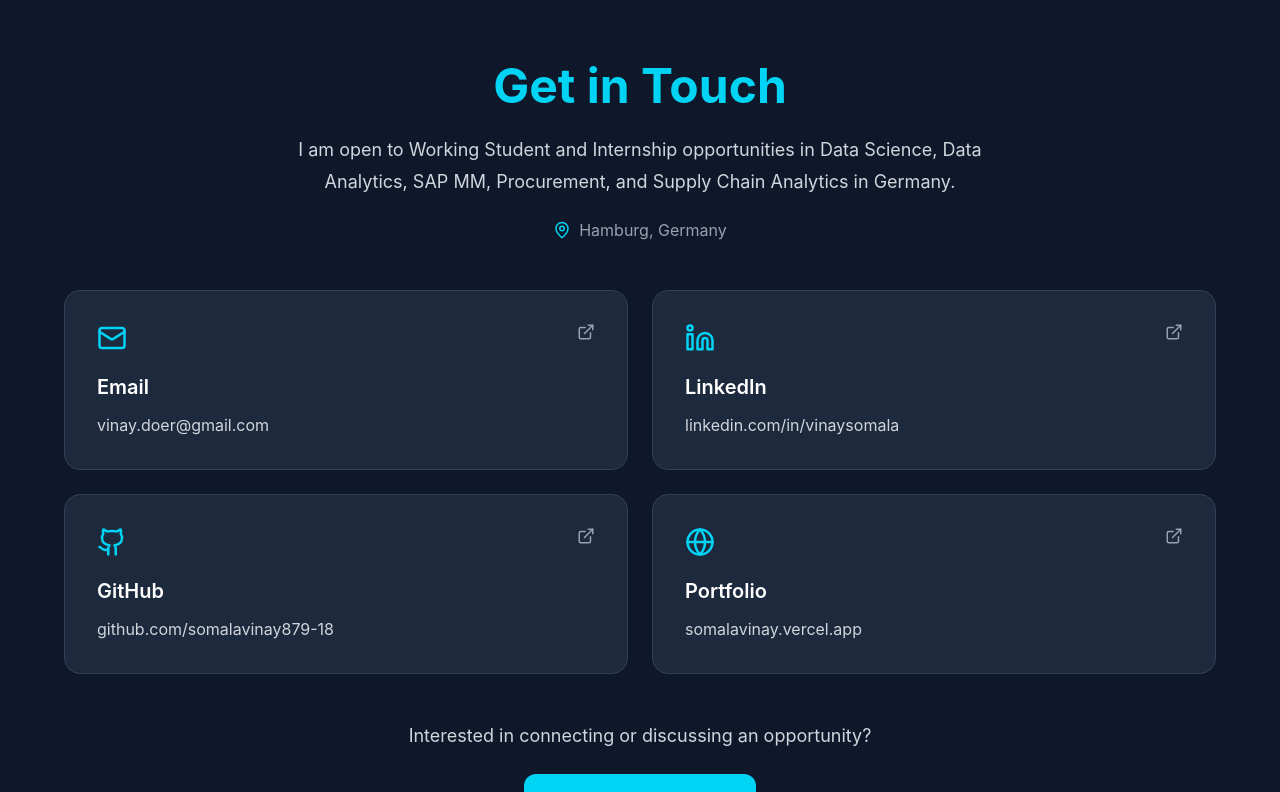
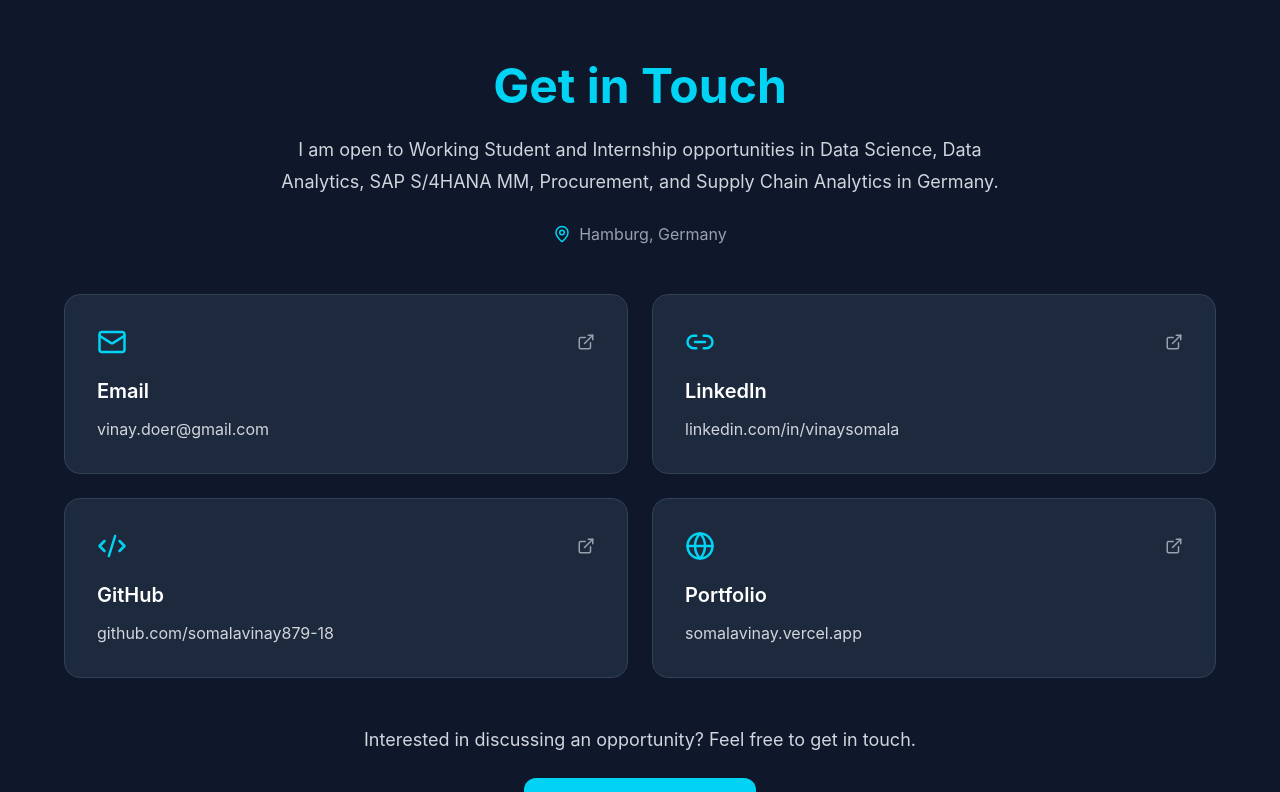
Before and after one commit to somalavinay879-18/vinay-somala-portfolio, a React app: page / in a window 1280 px wide. Shown: the part 7880-8672 px from the top of the page. Built offline with nearby package versions, Linux system fonts and the light colour scheme; the HTML template or start-up script is replaced by a standard one.

Commit message:
Update Contact.jsx

```diff
--- a/src/components/Contact.jsx
+++ b/src/components/Contact.jsx
@@ -1,8 +1,8 @@
 
 import {
     Mail,
-    Linkedin,
-    Github,
+    Link2,
+    Code2,
     Globe,
     MapPin,
     ExternalLink,
@@ -20,13 +20,13 @@ export default function Contact() {
             title: "LinkedIn",
             detail: "linkedin.com/in/vinaysomala",
             href: "https://www.linkedin.com/in/vinaysomala/",
-            icon: Linkedin,
+            icon: Link2,
         },
         {
             title: "GitHub",
             detail: "github.com/somalavinay879-18",
             href: "https://github.com/somalavinay879-18",
-            icon: Github,
+            icon: Code2,
         },
         {
             title: "Portfolio",
@@ -45,6 +45,7 @@ export default function Contact() {
 
                 {/* Section Heading */}
                 <div className="text-center mb-12">
+
                     <h2 className="text-4xl md:text-5xl font-bold text-cyan-400 mb-6">
                         Get in Touch
                     </h2>
@@ -52,17 +53,18 @@ export default function Contact() {
                     <p className="text-lg text-gray-300 leading-8 max-w-3xl mx-auto">
                         I am open to Working Student and Internship
                         opportunities in Data Science, Data Analytics,
-                        SAP MM, Procurement, and Supply Chain Analytics
-                        in Germany.
+                        SAP S/4HANA MM, Procurement, and Supply Chain
+                        Analytics in Germany.
                     </p>
 
-                    <p className="text-gray-400 mt-5 flex items-center justify-center gap-2">
+                    <div className="flex items-center justify-center gap-2 mt-6 text-gray-400">
                         <MapPin
                             size={18}
                             className="text-cyan-400"
                         />
-                        Hamburg, Germany
-                    </p>
+                        <span>Hamburg, Germany</span>
+                    </div>
+
                 </div>
 
                 {/* Contact Cards */}
@@ -87,7 +89,10 @@ export default function Contact() {
                                 }
                                 className="group block bg-slate-800 border border-slate-700 rounded-2xl p-6 md:p-8 hover:border-cyan-400 hover:-translate-y-1 hover:shadow-lg hover:shadow-cyan-500/10 focus-visible:outline focus-visible:outline-2 focus-visible:outline-cyan-400 transition duration-300"
                             >
-                                <div className="flex items-start justify-between mb-5">
+
+                                {/* Icon */}
+                                <div className="flex items-center justify-between mb-5">
+
                                     <Icon
                                         size={30}
                                         className="text-cyan-400"
@@ -97,26 +102,31 @@ export default function Contact() {
                                         size={18}
                                         className="text-gray-400 group-hover:text-cyan-400 transition"
                                     />
+
                                 </div>
 
+                                {/* Contact Title */}
                                 <h3 className="text-xl font-semibold text-white mb-3">
                                     {contact.title}
                                 </h3>
 
+                                {/* Contact Link */}
                                 <p className="text-gray-300 group-hover:text-cyan-300 text-sm md:text-base break-words transition">
                                     {contact.detail}
                                 </p>
+
                             </a>
                         );
                     })}
 
                 </div>
 
-                {/* Email Call to Action */}
+                {/* Email Button */}
                 <div className="text-center mt-12">
 
                     <p className="text-gray-300 text-lg mb-6">
-                        Interested in connecting or discussing an opportunity?
+                        Interested in discussing an opportunity?
+                        Feel free to get in touch.
                     </p>
 
                     <a
```
